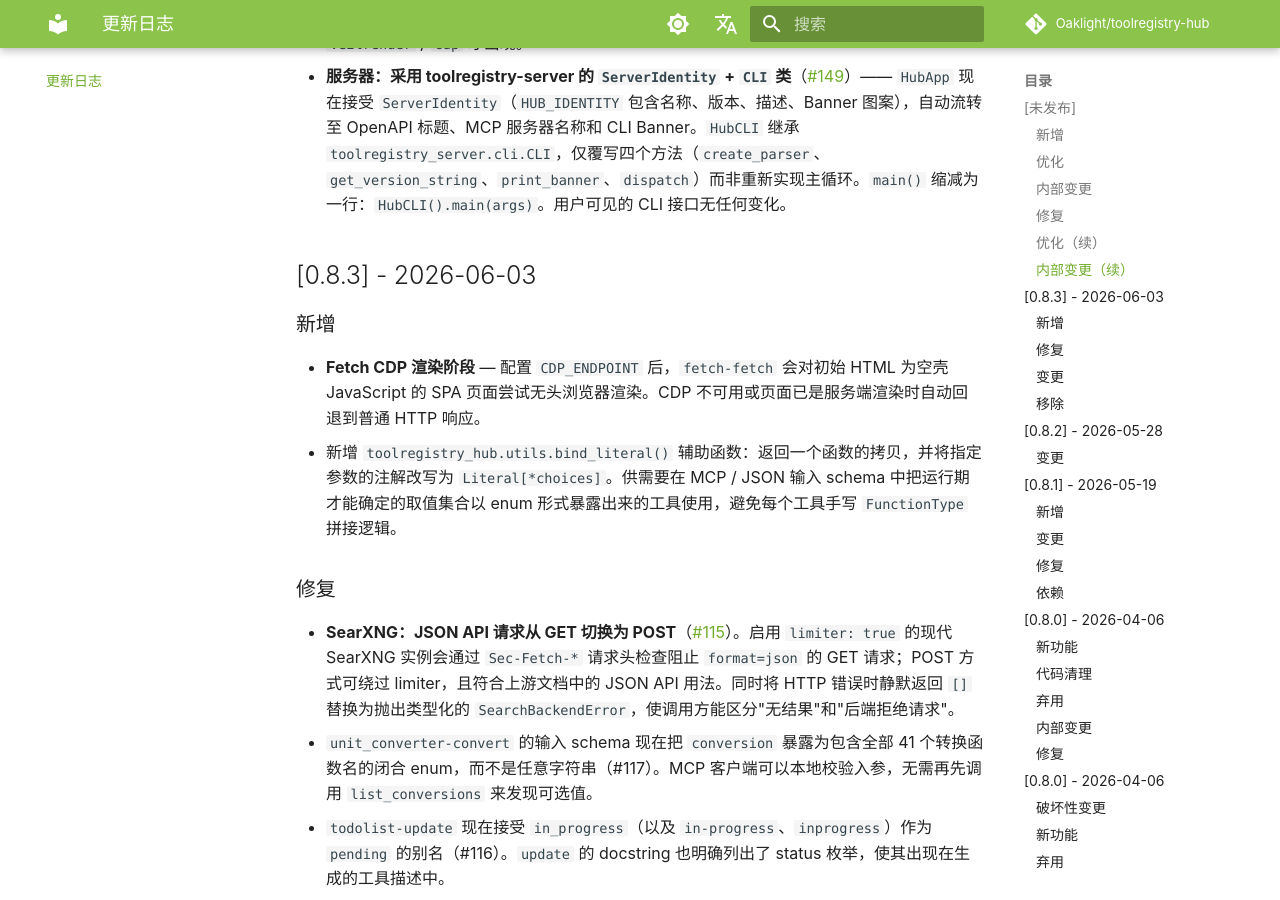
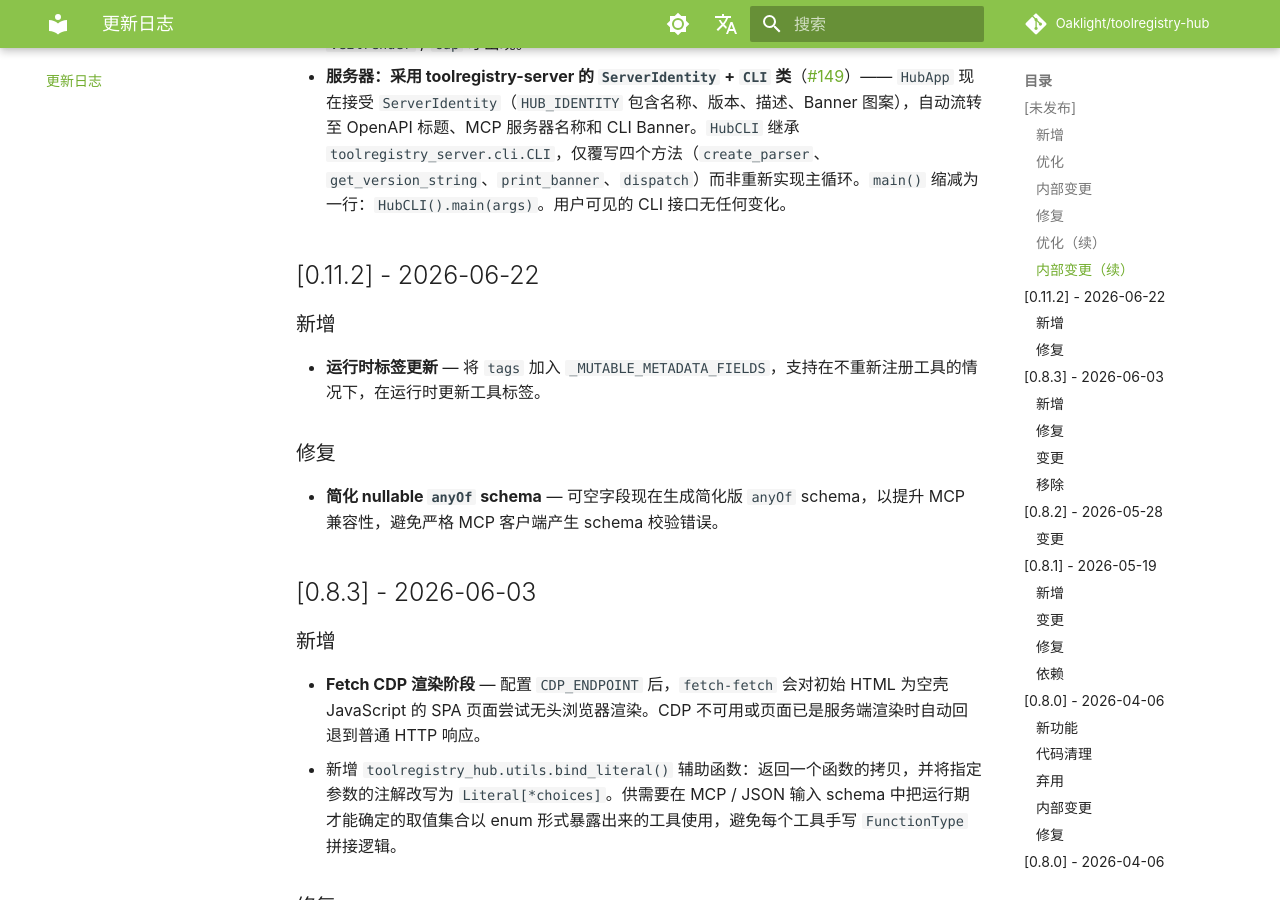
Before and after one commit to Oaklight/toolregistry-hub, an MkDocs documentation site: the page built from docs/changelog.md, in a window 1280 px wide and 900 px high, scrolled down 3589 px. Built offline with MkDocs 1.6.1 and Material for MkDocs 9.7.7, drawn with Linux system fonts in a browser that asks for light colours; some web fonts are replaced; comment, search, counter and statistics services are not loaded.

Commit message:
docs(changelog): add toolregistry v0.11.2 release notes [docs_zh]

```diff
--- a/docs/changelog.md
+++ b/docs/changelog.md
@@ -69,6 +69,16 @@ author: Oaklight
 - 新增 `_try_browser_rendering()` 封装 auto 流程中的 VeilRender → CDP 级联逻辑。
 - `Fetch._available_strategies()` 同时驱动运行时验证和 Literal 缩窄；仅在配置了端点时 `veilrender` / `cdp` 才出现。
 - **服务器：采用 toolregistry-server 的 `ServerIdentity` + `CLI` 类**（[#149](https://github.com/Oaklight/toolregistry-hub/pull/149)）—— `HubApp` 现在接受 `ServerIdentity`（`HUB_IDENTITY` 包含名称、版本、描述、Banner 图案），自动流转至 OpenAPI 标题、MCP 服务器名称和 CLI Banner。`HubCLI` 继承 `toolregistry_server.cli.CLI`，仅覆写四个方法（`create_parser`、`get_version_string`、`print_banner`、`dispatch`）而非重新实现主循环。`main()` 缩减为一行：`HubCLI().main(args)`。用户可见的 CLI 接口无任何变化。
+
+## [0.11.2] - 2026-06-22
+
+### 新增
+
+- **运行时标签更新** — 将 `tags` 加入 `_MUTABLE_METADATA_FIELDS`，支持在不重新注册工具的情况下，在运行时更新工具标签。
+
+### 修复
+
+- **简化 nullable `anyOf` schema** — 可空字段现在生成简化版 `anyOf` schema，以提升 MCP 兼容性，避免严格 MCP 客户端产生 schema 校验错误。
 
 ## [0.8.3] - 2026-06-03
 
```
